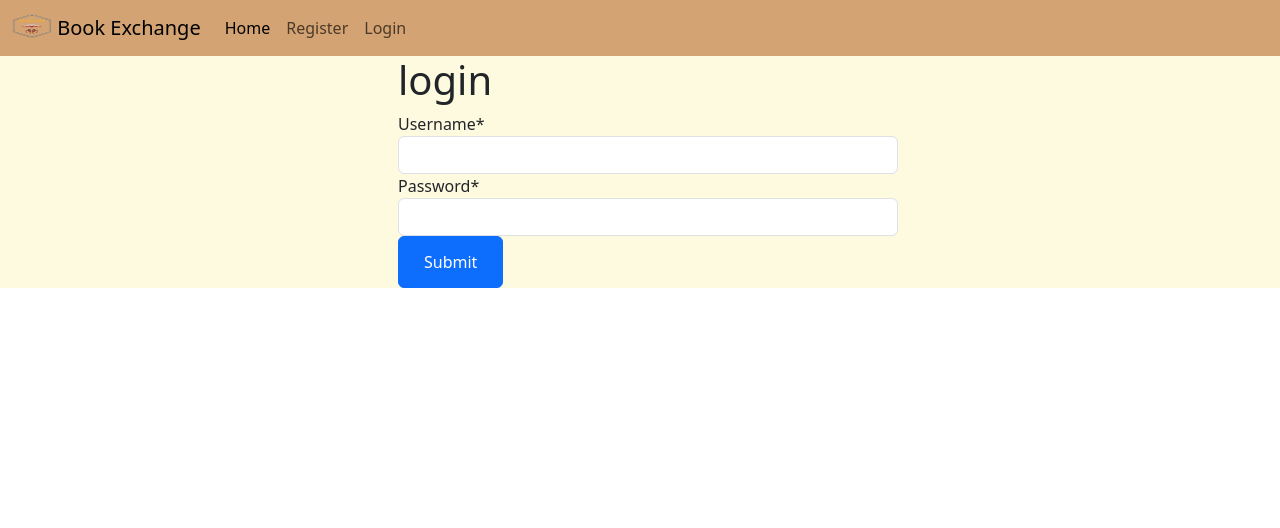
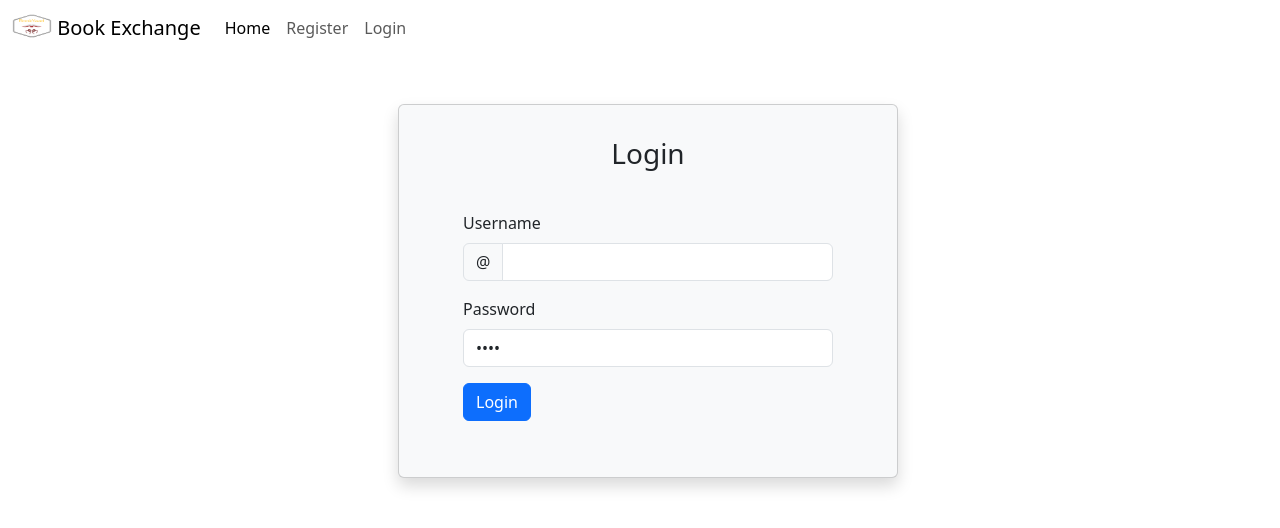
Before and after one commit to Skeamy876/majproj, a Django app: page /login/ in a window 1280 px wide. Shown: the top 528 px of the page. Run offline with Django 4.2, Linux system fonts and the light colour scheme; some libraries are stand-ins or nearby versions.

Commit message:
requirements.txt

```diff
--- a/bookexchange/settings.py
+++ b/bookexchange/settings.py
@@ -41,6 +41,7 @@ INSTALLED_APPS = [
     'exchange',
     'crispy_forms',
     'debug_toolbar',
+    'bootstrap5',
 
 
 ]
--- a/exchange/forms.py
+++ b/exchange/forms.py
@@ -12,7 +12,7 @@ class myUserCreationform(UserCreationForm):
     class Meta(UserCreationForm.Meta):
         model = User
         fields = UserCreationForm.Meta.fields + ('email', 'first_name','last_name','has_books')
-
+#hellooo
 
 class myUserChangeForm(UserChangeForm):
     password1 = forms.CharField(label='Password', widget=forms.PasswordInput)
--- a/exchange/templates/exchange/base.html
+++ b/exchange/templates/exchange/base.html
@@ -8,40 +8,18 @@
     <link href="https://cdn.jsdelivr.net/npm/bootstrap@5.3.0-alpha1/dist/css/bootstrap.min.css" rel="stylesheet" integrity="sha384-GLhlTQ8iRABdZLl6O3oVMWSktQOp6b7In1Zl3/Jr59b6EGGoI1aFkw7cmDA6j6gD" crossorigin="anonymous">
 
 
+    {% load bootstrap5 %}
+    {% bootstrap_css %}
+    {% bootstrap_javascript %}
     <style type="text/css">
 
-      a{
-        text-decoration: none;
-        color: white;
-      }
 
-      main{
-        margin-left:100px;
-        padding: 0px 0px;
-        margin-left: 0px;
-        background-color: #fefae0;
-
-      }
-      .Title-basePage {
-        display: grid;
-        text-align: center;
-        font-size: 50px;
-        color: #d4a373;
-
-      }
-      .baseLogo {
-        display: block;
-        margin-left: auto;
-        margin-right: auto;
-        width: 20%;
-        height: 20%;
-      }
       </style>
   </head>
 <body>
   {% load static %}
 
-    <nav class="navbar navbar-expand-lg" style="background-color: #d4a373;">
+    <nav class="navbar navbar-expand-lg" >
         <div class="container-fluid">
           <a class="navbar-brand" href="{% url 'base' %}">
             <img src= "{% static 'images/BookExchangeLogo.png' %}" alt="Logo" width="40" height="24" class="d-inline-block align-text-top">
@@ -55,7 +33,7 @@
               {% if user.is_authenticated %}
                 <a class="nav-link active" aria-current="page" href="{% url 'userview' user.username %}">Home</a>
               {% else %}
-                <a class="nav-link active" aria-current="page" href="{% url 'base' %}">Home</a>
+                <a class="nav-link active" aria-current="page" href="{% url 'register' %}">Home</a>
               </li>
               {% endif %}
 
@@ -80,7 +58,6 @@
     <main>
       {% block title%}
       <h1 class="Title-basePage">Book Exchange</h1>
-      <img src= "{% static 'images/BookExchangeLogo.png' %}" alt="Logo" width="100" height="100" class="baseLogo">
       {% endblock %}
       <div class="ms-3 text-dark">
         {% block content %}
--- a/exchange/templates/exchange/login.html
+++ b/exchange/templates/exchange/login.html
@@ -6,23 +6,32 @@
 {% load static %}
 
 {%block content%}
-<div class="mx-auto" style="width: 500px;">
-
-    <h1>login</h1>
-    <form  method="post" class="form-group">
-        {%csrf_token%}
-        <div class="form-floating mb-3">
-            {{form|crispy}}
-            <button type="submit" class="btn btn-primary">
-                <input type="submit" class="btn btn-primary">
-            </button>
-        </div>
-        {% for field in form %}
-            {% for error in field.errors %}
-                <div class="alert alert-danger">{{ error }}</div>
-            {% endfor %}
-        {% endfor %}
-    </form>
+<div class="mx-auto card m-5 shadow p-3 mb-5 bg-body-tertiary rounded" style="width: 500px;">
+    <div class="card-body">
+        <h3 class="card-title text-center">Login</h3>
+        <form class="row g-3 needs-validation m-4" method="POST" novalidate>
+            {%csrf_token%}
+            <div class="md-4">
+                <label for="validationCustomUsername" class="form-label">Username</label>
+                <div class="input-group has-validation">
+                <span class="input-group-text" id="inputGroupPrepend">@</span>
+                <input type="text" class="form-control"  name="username"  id="validationCustomUsername" aria-describedby="inputGroupPrepend" required>
+                <div class="invalid-feedback">
+                    Please choose a username.
+                </div>
+                </div>
+            </div>
+            <div class="md-4">
+                <label for="validationCustom01" class="form-label">Password</label>
+                <input type="Password" class="form-control"  name="password"  id="validationCustom01" value="Mark" required>
+                <div class="valid-feedback">
+                  Looks good!
+                </div>
+              </div>
+            <div class="col-12">
+                <input type="submit" class="btn btn-primary" value="Login">
+            </div>
+        </form>
 </div>
 
 {%endblock%}
--- a/exchange/templates/exchange/register.html
+++ b/exchange/templates/exchange/register.html
@@ -6,10 +6,10 @@
 
 
 {%block content%}
-<div class="mx-auto" style="width: 500px;">
+<div class="mx-auto  card m-5 shadow p-3 mb-5 bg-body-tertiary rounded" style="width: 500px;">
 
-  <h1>Registration</h1>
-  <form  method="post" class="form-group">
+  <h3 class="card-title text-center">Register</h3>
+  <form  method="post" class="form-group card-body">
       {%csrf_token%}
       <div class="form-floating mb-3">
           {{form|crispy}}
--- /dev/null
+++ b/requirements.txt
@@ -0,0 +1,5 @@
+django-bootstrap-v5==1.0.11
+django-crispy-forms==1.14.0
+django-debug-toolbar==3.8.1
+Pillow==9.4.0
+psycopg2==2.9.5
```
Also changed, not shown: exchange/templates/exchange/user_view.html (+13 -4 lines), exchange/static/images/bookicon.png (added), 1 other file.
